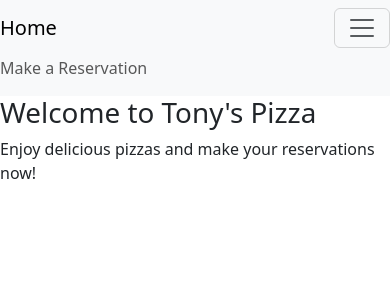
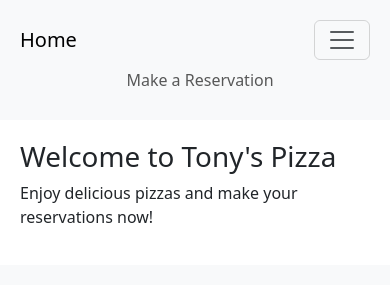
Before and after one commit to D1ffamp/Tonys_Pizza, a Django app: page / in a window 390 px wide, after a click that opens the changed part. Shown: the top 300 px of the page. Run offline with Django 3.2, Linux system fonts and the light colour scheme.

Commit message:
updated css stylings for nav bar

```diff
--- a/static/css/style.css
+++ b/static/css/style.css
@@ -1,114 +1,43 @@
-/* styles.css */
+/* style.css */
 
-/* Reset default browser styles */
-body,
-ul {
-  margin: 0;
-  padding: 0;
-  list-style: none;
+/* Header */
+header {
+  padding: 10px;
+  background-color: #f8f9fa;
 }
 
-/* Set a background color and font color for the body */
-body {
-  background-color: #f5f5f5;
-  color: #333;
-  font-family: Arial, sans-serif;
+
+/* Navigation menu */
+
+#navbar {
+  display: flex;
+  justify-content: flex-end;
+  align-items: center;
+  padding: 10px;
 }
 
-/* Add some spacing and background color to the header */
-header {
-  padding: 10px;
-  background-color: #fff;
+.navbar-brand {
+  margin-right: auto;
 }
 
-/* Style the navigation menu */
-nav ul {
+.navbar-nav {
   display: flex;
+  align-items: center;
 }
 
-nav ul li {
-  margin-right: 10px;
+.nav-item {
+  margin-left: 10px;
 }
 
-nav ul li a {
-  color: #333;
-  text-decoration: none;
-  padding: 5px;
-}
 
-nav ul li a:hover {
-  background-color: #333;
-  color: #fff;
-}
-
-/* Add some padding to the main content area */
+/* Main content */
 main {
   padding: 20px;
 }
 
-/* Style the footer */
+/* Footer */
 footer {
   padding: 10px;
-  background-color: #f5f5f5;
+  background-color: #f8f9fa;
   text-align: center;
 }
-
-/* Center align the text within the footer */
-footer p {
-  text-align: center;
-}
-
-/* Add some margin and padding to the page title */
-h1 {
-  margin: 10px 0;
-  padding: 0;
-}
-
-/* Media queries for responsive design */
-
-/* Small devices (up to 576px) */
-@media (max-width: 576px) {
-  /* Adjust header padding */
-  header {
-    padding: 5px;
-  }
-
-  /* Center align navigation items */
-  nav ul {
-    justify-content: center;
-  }
-
-  /* Add padding to the main content area */
-  main {
-    padding: 10px;
-  }
-}
-
-/* Medium devices (up to 768px) */
-@media (max-width: 768px) {
-  /* Adjust header padding */
-  header {
-    padding: 10px;
-  }
-
-  /* Reduce font size for navigation items */
-  nav ul li a {
-    font-size: 14px;
-  }
-}
-
-/* Large devices (up to 992px) */
-@media (max-width: 992px) {
-  /* Reduce font size for navigation items */
-  nav ul li a {
-    font-size: 12px;
-  }
-}
-
-/* Extra large devices (above 1200px) */
-@media (min-width: 1200px) {
-  /* Increase font size for navigation items */
-  nav ul li a {
-    font-size: 16px;
-  }
-}
--- a/templates/base.html
+++ b/templates/base.html
@@ -7,12 +7,12 @@
     <!-- Bootstrap CSS -->
     <link rel="stylesheet" href="https://cdn.jsdelivr.net/npm/bootstrap@5.3.0/dist/css/bootstrap.min.css">
     <!-- Custom CSS -->
-    <link rel="stylesheet" href="{% static 'css/styles.css' %}">
+    <link rel="stylesheet" href="{% static 'css/style.css' %}">
 </head>
 <body>
     <header>
         <!-- Navigation menu -->
-        <nav class="navbar navbar-expand-lg navbar-light bg-light">
+        <nav class="navbar navbar-expand-lg navbar-light bg-light" id="navbar">
             <a class="navbar-brand" href="/">Home</a>
             <button class="navbar-toggler" type="button" data-bs-toggle="collapse" data-bs-target="#navbarNav"
                 aria-controls="navbarNav" aria-expanded="false" aria-label="Toggle navigation">
```
